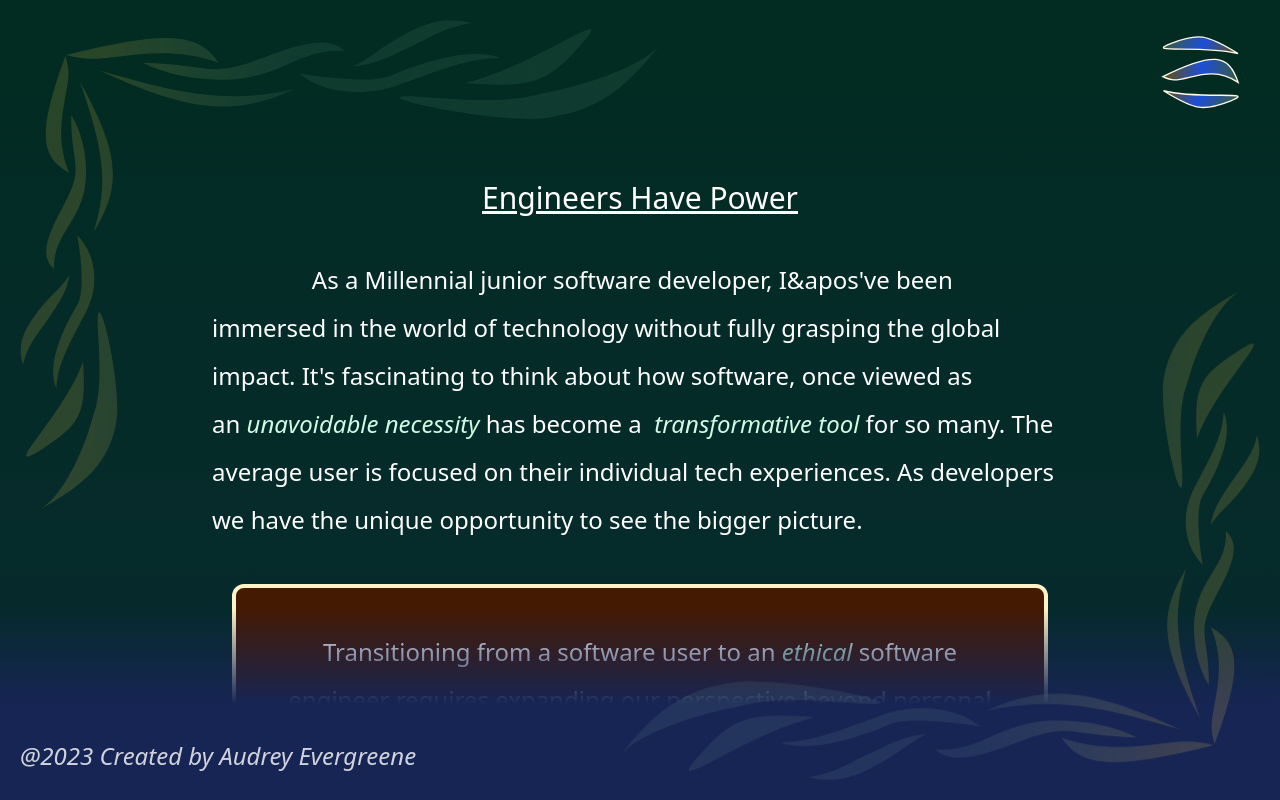
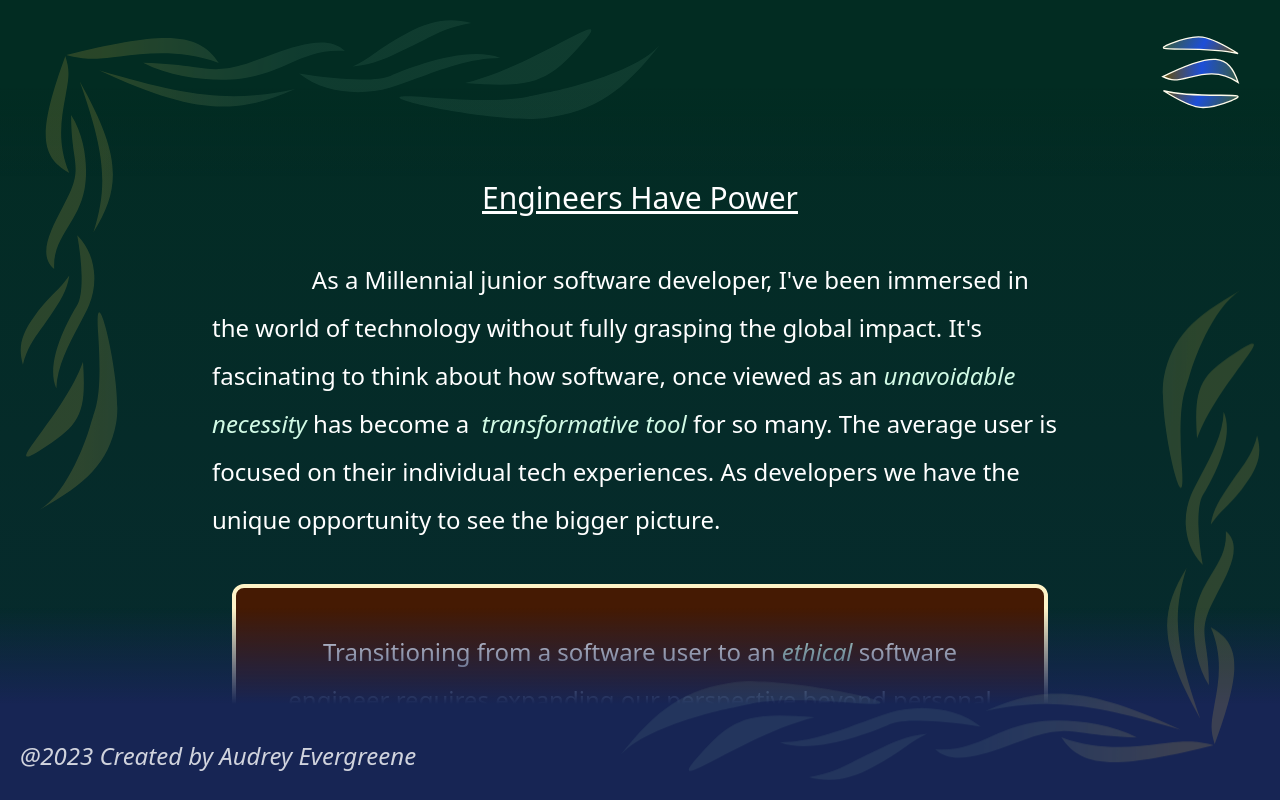
Before and after one commit to LadyAudrey/portfolio, a Next.js app in the folder audrey_evergreene/: page /blog in a window 1280 px wide. Shown: the top 800 px of the page. Built offline with nearby package versions, Linux system fonts and the light colour scheme.

Commit message:
&apos; out apostrophes

```diff
--- a/audrey_evergreene/src/app/components/blogPosts/EngineersHavePower.tsx
+++ b/audrey_evergreene/src/app/components/blogPosts/EngineersHavePower.tsx
@@ -13,9 +13,9 @@ function EngineersHavePower() {
       <h3 className="text-center underline">Engineers Have Power</h3>
       <p>
         &nbsp;&nbsp;&nbsp;&nbsp;&nbsp;&nbsp;&nbsp;&nbsp;&nbsp;&nbsp;&nbsp;&nbsp;&nbsp;&nbsp;&nbsp;&nbsp;As
-        a Millennial junior software developer, I&apos've been immersed in the
-        world of technology without fully grasping the global impact. It's
-        fascinating to think about how software, once viewed as an&nbsp;
+        a Millennial junior software developer, I&apos;ve been immersed in the world
+        of technology without fully grasping the global impact. It&apos;s fascinating
+        to think about how software, once viewed as an&nbsp;
         <em className="text-emerald-100">unavoidable necessity</em> has become a
         &nbsp;
         <em className="text-emerald-100">transformative tool&nbsp;</em>for so
@@ -32,12 +32,12 @@ function EngineersHavePower() {
         &nbsp;&nbsp;&nbsp;&nbsp;&nbsp;&nbsp;&nbsp;&nbsp;&nbsp;&nbsp;&nbsp;&nbsp;&nbsp;&nbsp;&nbsp;&nbsp;Today,
         brick-and-mortar businesses no longer dominate our lives. The design,
         functionality, and emotional resonance of an app can rival physical
-        interactions, shaping our daily lives in profound ways. It's incredible
+        interactions, shaping our daily lives in profound ways. It&apos;s incredible
         to witness the unprecedented global interaction with software, where a
         significant portion of the world population relies on universal products
         for their daily processes.
         <b>
-          Never before have engineers' decisions had such an immediate impact on
+          Never before have engineers&apos; decisions had such an immediate impact on
           humanity.
         </b>
       </p>
@@ -53,8 +53,8 @@ function EngineersHavePower() {
             led to cascading trends creating a lack of disconnection
           </em>
         </b>
-        . While the engineer behind it couldn't have foreseen its cultural
-        impact, it's time to acknowledge the importance of approaching
+        . While the engineer behind it couldn&apos;t have foreseen its cultural
+        impact, it&apos;s time to acknowledge the importance of approaching
         technological innovations with intention and responsibility.
       </p>
 
@@ -64,7 +64,7 @@ function EngineersHavePower() {
         products that shape our digital landscape. The speed at which solutions
         are conceived and implemented, often without direct interactions with
         users, is truly remarkable. While challenges persist and political
-        intricacies abound, what's truly remarkable is the growing number of
+        intricacies abound, what&apos;s truly remarkable is the growing number of
         individuals globally equipped with the perspective to address these
         issues. Digital solutions now emerge from living rooms and affect a
         fraction of the world population.
@@ -81,9 +81,9 @@ function EngineersHavePower() {
           &nbsp;&nbsp;&nbsp;&nbsp;&nbsp;&nbsp;&nbsp;&nbsp;As developers, we
           wield immense power in shaping our digital future. With each
           application, we have the potential of changing culture for
-          generations. Let's chart an ethical course in software development,
+          generations. Let&apos;s chart an ethical course in software development,
           prioritizing transparency, connection, and accountability. In this
-          data-driven world, let's never lose sight of our humanity. Let's build
+          data-driven world, let&apos;s never lose sight of our humanity. Let&apos;s build
           not just better software, but user experiences, designed to be kind
           human nervous systems. Guided by empathy, compassion, and a commitment
           to social good, we can create a culture of connection and mutual
@@ -93,7 +93,7 @@ function EngineersHavePower() {
       <div>
         <p className="text-3xl text-center text-amber-100">
           <em>
-            Together, let's embrace our responsibility and forge a path toward a
+            Together, let&apos;s embrace our responsibility and forge a path toward a
             brighter future.
           </em>
         </p>
```
